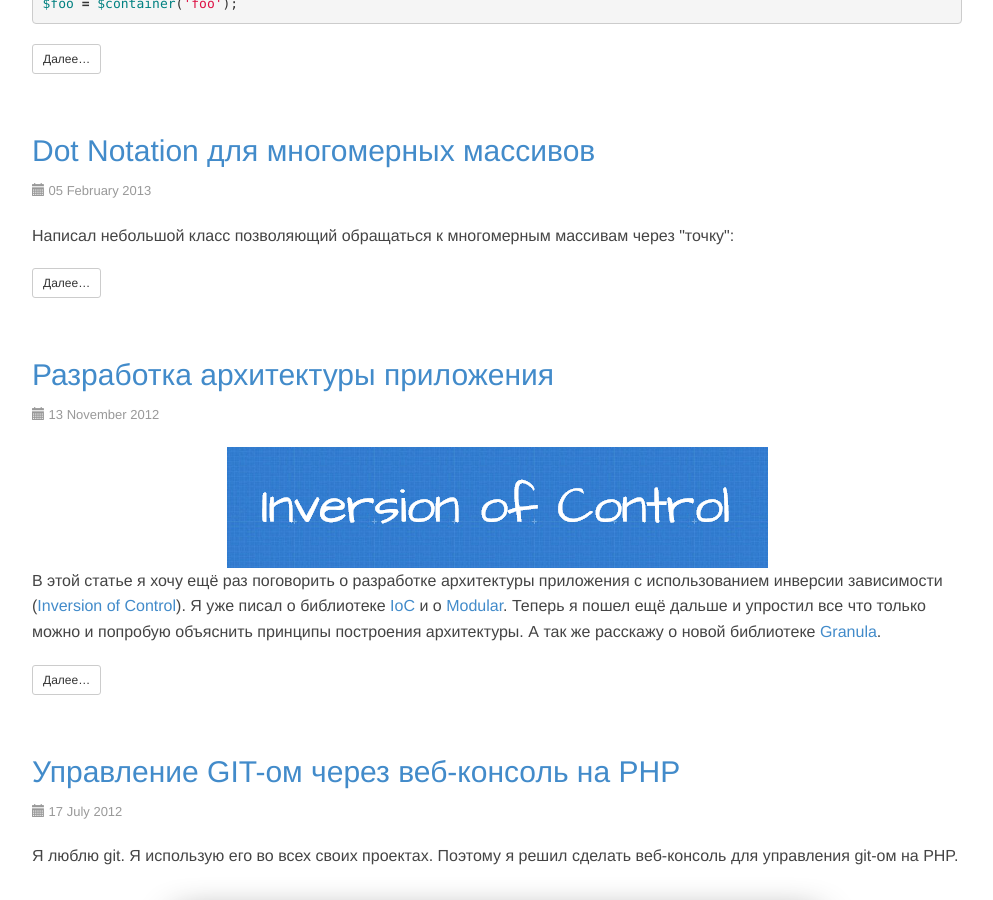
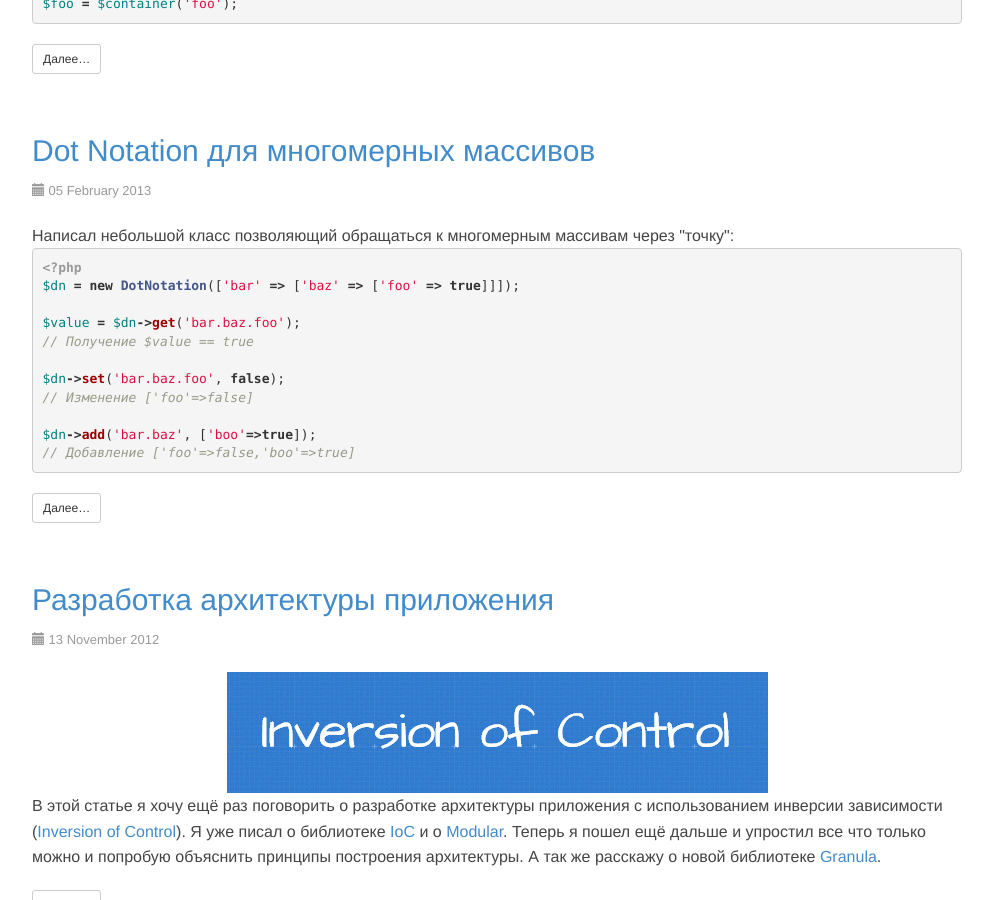
Before and after one commit to toFlash/medv.io, a Jekyll site: the page built from index.html, in a window 1280 px wide and 900 px high, scrolled down 5699 px. Shown: the whole window, without its empty margins (143-1136 px from the left). Built offline with Jekyll 4.4.1, drawn with Linux system fonts in a browser that asks for light colours; Markdown is read by kramdown in place of the engine named in the settings.

Commit message:
Return code back.

```diff
--- a/_posts/2013-02-05-dot-notation-for-array.html
+++ b/_posts/2013-02-05-dot-notation-for-array.html
@@ -5,7 +5,19 @@ date: 2013-02-05 15:04
 comments_id: 118 http://elfet.ru/?p=118
 ---
 Написал небольшой класс позволяющий обращаться к многомерным массивам через "точку":
+{% highlight php %}
+<?php
+$dn = new DotNotation(['bar' => ['baz' => ['foo' => true]]]);
 
+$value = $dn->get('bar.baz.foo');
+// Получение $value == true
+
+$dn->set('bar.baz.foo', false);
+// Изменение ['foo'=>false]
+
+$dn->add('bar.baz', ['boo'=>true]);
+// Добавление ['foo'=>false,'boo'=>true]
+{% endhighlight %}
 <!--more-->
 Исходник опубликован на Gist-е:
 <script src="https://gist.github.com/elfet/4713488.js"></script>
```
